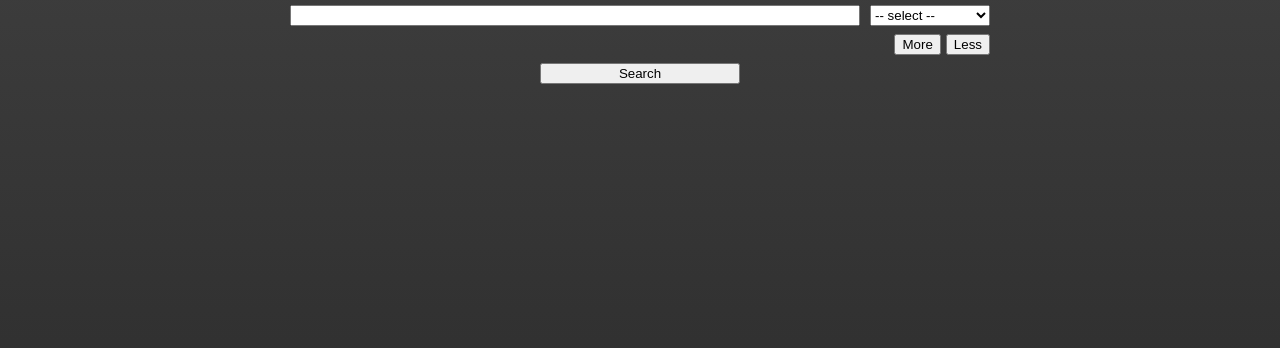
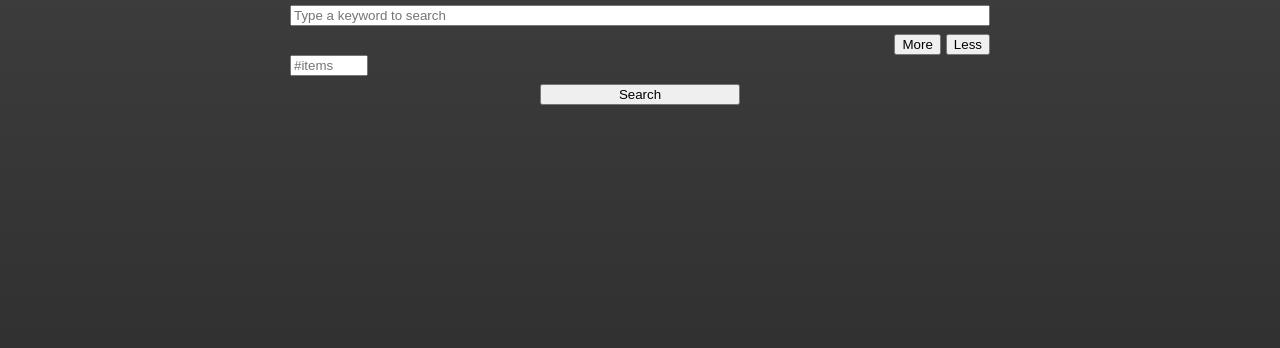
Before and after one commit to khirshah/react_ebay-query, a React app: page / in a window 1280 px wide. Shown: the part 106-454 px from the top of the page. Built offline with nearby package versions, Linux system fonts and the light colour scheme.

Commit message:
feat: UI change, dropdown removed, separate field for number of items

```diff
--- a/app/App.js
+++ b/app/App.js
@@ -22,15 +22,10 @@ export default class App extends Component{
 
   handleSearch = (formData) => {
     let keyword=""
-    let limit=5
+    let limit=formData.limit
 
-    formData.map(i => {
-      if (i.field == "title") {
-        keyword += `${i.content.trim().replace(" ",",")},`
-      }
-      else if (i.field == "limit"){
-        limit = i.content.trim()
-      }
+    formData.content.map(i => {
+      keyword += `${i.trim().replace(" ",",")},`
     })
 
     if(keyword != "") {
@@ -63,8 +58,7 @@ export default class App extends Component{
     }
   }
 
-  render(){
-    //console.log("app.props: ", this.props)
+  render() {
     return(
       <div className={styles.app}>
         <div className={styles.appContainer}>
--- a/app/components/DropDown.js
+++ /dev/null
@@ -1,24 +0,0 @@
-//----------------------- IMPORT --------------------------------------
-//----------------------- React -----------------------------------
-import React, { Component} from "react";
-
-//------------------------- styles --------------------------------
-import styles from "./dropDown.css";
-
-//---------------------- COMPONENT -------------------------------
-export default class DropDown extends Component{
-  state = {
-    value: "select",
-    classname: "default"
-  }
-
-  render() {
-    return (
-      <select className={styles.dropDown} defaultValue={this.state.value} onChange={(event) => this.props.inputchange(this.props.itemkey,event.target.value,"field")}>
-         <option className={styles[this.state.classname]} value="select" disabled >-- select --</option>
-         <option value="title">Title</option>
-         <option value="limit">Number of items</option>
-      </select>
-    )
-  }
-}
--- a/app/components/InputField.js
+++ b/app/components/InputField.js
@@ -9,7 +9,7 @@ import styles from "./inputField.css";
 export default class InputField extends Component{
   render() {
     return (
-      <input className={styles.inputField} placeholder={this.props.placeholder} onChange={(event) => this.props.inputchange(this.props.itemkey,event.target.value,"content")}></input>
+      <input className={styles.inputField} placeholder={this.props.placeholder} onChange={(event) => this.props.inputchange(this.props.itemkey,event.target.value)}></input>
       )
   }
 }
--- a/app/components/SearchContainer.js
+++ b/app/components/SearchContainer.js
@@ -16,19 +16,27 @@ class SearchContainer extends Component {
 
     state = {
       id: 1,
-      formData: [{
-        content: "",
-        field: ""
-      }],
+      formData: {
+        content: [""],
+        limit: 5
+      }
     }
 
-  handleinputFieldChange = (key,value, target) => {
+  handleinputFieldChange = (key,value) => {
     this.props.dispatch({
       type: 'INPUT_FIELD_CHANGE',
       value: value,
-      id: target})
+      id: key})
     var {formData} = this.state
-    formData[key][target]= value
+    formData.content[key]= value
+    this.setState({
+      formData: formData
+    })
+  }
+
+  handleRowsNumChange = (value) => {
+    var {formData} = this.state
+    formData.limit = value
     this.setState({
       formData: formData
     })
@@ -39,23 +47,22 @@ class SearchContainer extends Component {
       type: 'ADD_SEARCH_ROW',
       id: this.state.id++
     })
-    this.setState({formData:
-      this.state.formData.concat([{
-        content: "",
-        field: ""
-      }])})
+    var {formData} = this.state
+    formData.content= formData.content.concat([""])
+    this.setState({formData: formData})
   }
 
   handleRemoveSearchRow = () => {
     this.setState({
-      formData: this.state.formData.filter((i, index) => {
-        return index != (this.state.formData.length-1)
+      formData: this.state.formData.content.filter((i, index) => {
+        return index != (this.state.formData.content.length-1)
       })
     })
   }
 
   createSearchRows = () => {
-    const rows = this.state.formData.map((i, index) => {
+    console.log(this.state)
+    const rows = this.state.formData.content.map((i, index) => {
       return <SearchRow key={index} itemkey={index}  inputchange={this.handleinputFieldChange.bind(this)}/>
     })
     return rows
@@ -67,9 +74,10 @@ class SearchContainer extends Component {
         <div className={styles.searchContainer} >
           {this.createSearchRows()}
           <div className={styles.buttonsContainer}>
-          <Button className={styles.btn} onclick={this.handleAddSearchRow.bind(this)} label="More"/>
-          <Button className={styles.btn} onclick={this.handleRemoveSearchRow.bind(this)} label="Less"/>
+            <Button className={styles.btn} onclick={this.handleAddSearchRow.bind(this)} label="More"/>
+            <Button className={styles.btn} onclick={this.handleRemoveSearchRow.bind(this)} label="Less"/>
           </div>
+          <input className={styles.limit} placeholder="#items" onChange={(event) => this.handleRowsNumChange(event.target.value)}></input>
           <Button className={styles.searchButton} label="Search" onclick={() => this.props.buttonclick(this.state.formData)} />
         </div>
       )
--- a/app/components/SearchRow.js
+++ b/app/components/SearchRow.js
@@ -7,15 +7,13 @@ import styles from "./searchRow.css";
 
 //---------------------- components -------------------------------
 import InputField from "./InputField.js"
-import DropDown from "./DropDown.js"
 
 //---------------------- COMPONENT -------------------------------
 export default class SearchRow extends Component{
   render() {
     return (
         <div className={styles.searchRow}>
-          <InputField inputchange={this.props.inputchange} itemkey={this.props.itemkey}/>
-          <DropDown inputchange={this.props.inputchange} itemkey={this.props.itemkey}/>
+          <InputField inputchange={this.props.inputchange} itemkey={this.props.itemkey} placeholder="Type a keyword to search"/>
         </div>
       )
   }
--- a/app/components/dropDown.css
+++ /dev/null
@@ -1,3 +0,0 @@
-.default {
-  display: none;
-}
--- a/app/components/inputField.css
+++ b/app/components/inputField.css
@@ -1,4 +1,3 @@
 .inputField {
   flex-grow: 1;
-  margin-right: 10px;
 }
--- a/app/components/searchContainer.css
+++ b/app/components/searchContainer.css
@@ -17,3 +17,7 @@
 .btn {
   margin-left: 5px;
 }
+
+.limit{
+  width: 10%;
+}
```
